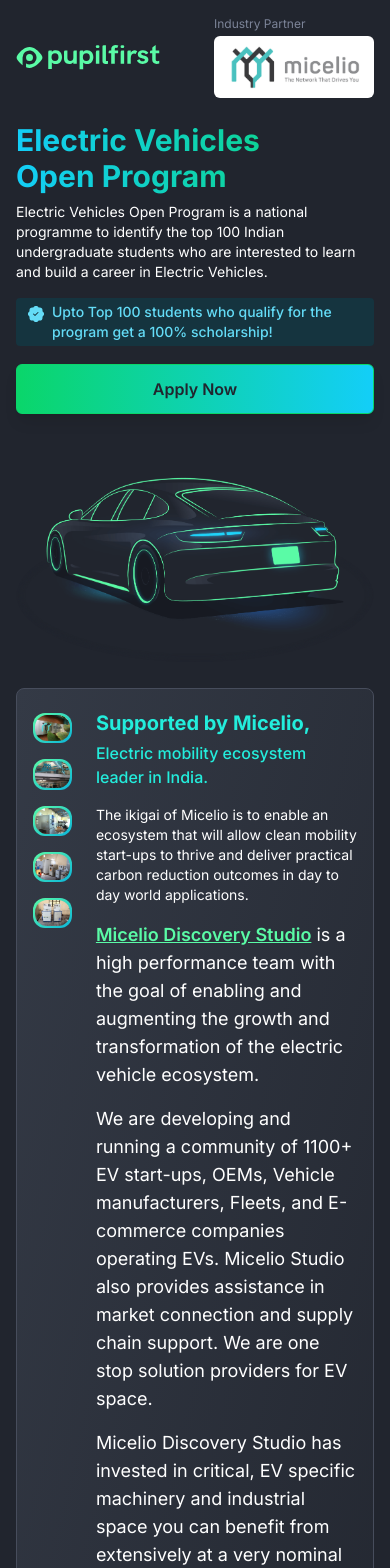
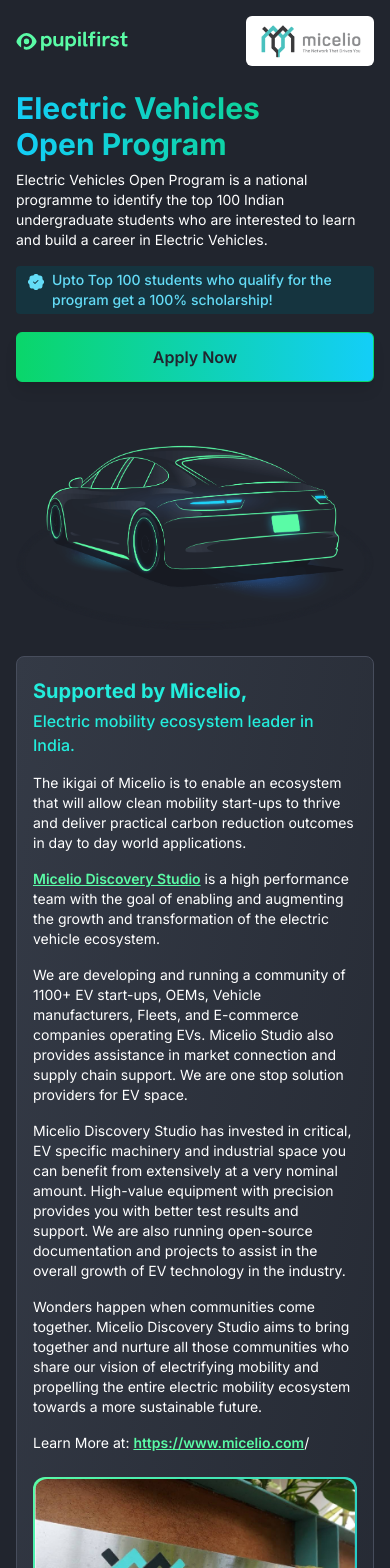
Before and after one commit to reenas/ev.pupilfirst.org, a Next.js app: page / in a window 390 px wide. Shown: the top 1568 px of the page. Built offline with nearby package versions, Linux system fonts and the light colour scheme.

Commit message:
Minor style fixes for mobile

```diff
--- a/pages/index.js
+++ b/pages/index.js
@@ -84,15 +84,15 @@
           <header className=" max-w-6xl 2xl:max-w-7xl mx-auto py-4 lg:py-8 px-4 xl:px-0">
             <div className="flex justify-between items-center">
               <img
-                className="block w-36 md:w-44"
+                className="block w-28 md:w-44"
                 src="logos/pupilfirst-logo.svg"
                 alt="Pupilfirst Logo"
               />
               <div>
-                <p className="text-xs text-gray-500 pb-1">Industry Partner</p>
+                <p className="hidden md:block text-xs text-gray-500 pb-1">Industry Partner</p>
                 <div className="rounded-md bg-white px-2 py-1">
                   <img
-                    className="block w-36 md:w-44"
+                    className="block w-28 md:w-44"
                     src="logos/micelio-logo.jpg"
                     alt="Micelio Logo"
                   />
@@ -151,8 +151,8 @@
         </section>
         <section className="mx-4 xl:mx-0 pb-10 md:pb-16">
           <div className="bg-gradient-to-br from-gray-800 to-gray-900 rounded-lg border border-gray-700 relative overflow-hidden max-w-6xl 2xl:max-w-7xl mx-auto p-4 lg:p-10">
-            <div className="grid lg:grid-cols-2 grid-flow-col gap-6">
-              <div className="flex flex-col space-y-4 mt-2">
+            <div className="flex flex-col-reverse lg:flex-row lg:space-x-6">
+              <div className="lg:w-1/2 flex flex-col space-y-4 mt-6 lg:mt-2">
                 <div className="bg-gradient-to-br from-primary-400 to-secondary-500 p-0.5 rounded-xl">
                   <img
                     className="object-contain w-full h-full relative rounded-xl"
@@ -191,7 +191,7 @@
                   </div>
                 </div>
               </div>
-              <div className="text-white text-lg space-y-4">
+              <div className="lg:w-1/2 text-white text-lg space-y-4">
                 <div className="flex justify-between pt-1">
                   <div className="flex-1">
                     <h2 className="text-xl md:text-3xl text-tertiary-300">
@@ -200,28 +200,28 @@
                     </h2>
                   </div>
                 </div>
-                <p className="mt-2 text-sm md:text-base lg:text-lg">
+                <p className="text-sm md:text-base lg:text-lg">
                   The ikigai of Micelio is to enable an ecosystem that will
                   allow clean mobility start-ups to thrive and deliver practical
                   carbon reduction outcomes in day to day world applications.
                 </p>
 
-                <p>
-                  <a href="https://www.miceliostudio.com/" target="_blank" className="text-primary-400 font-semibold underline">
+                <p className="text-sm md:text-base lg:text-lg">
+                  <a href="https://www.miceliostudio.com/" target="_blank" className="text-primary-400 font-semibold underline hover:text-primary-500">
                     Micelio Discovery Studio
                   </a>{" "}
                   is a high performance team with the goal of enabling and
                   augmenting the growth and transformation of the electric
                   vehicle ecosystem.
                 </p>
-                <p>
+                <p className="text-sm md:text-base lg:text-lg">
                   We are developing and running a community of 1100+ EV
                   start-ups, OEMs, Vehicle manufacturers, Fleets, and E-commerce
                   companies operating EVs. Micelio Studio also provides
                   assistance in market connection and supply chain support. We
                   are one stop solution providers for EV space.
                 </p>
-                <p>
+                <p className="text-sm md:text-base lg:text-lg">
                   Micelio Discovery Studio has invested in critical, EV specific
                   machinery and industrial space you can benefit from
                   extensively at a very nominal amount. High-value equipment
@@ -230,17 +230,17 @@
                   projects to assist in the overall growth of EV technology in
                   the industry.
                 </p>
-                <p>
+                <p className="text-sm md:text-base lg:text-lg">
                   Wonders happen when communities come together. Micelio
                   Discovery Studio aims to bring together and nurture all those
                   communities who share our vision of electrifying mobility and
                   propelling the entire electric mobility ecosystem towards a
                   more sustainable future.
                 </p>
-                <p className="mt-3">
+                <p className="text-sm md:text-base lg:text-lg">
                   Learn More at:{" "}
                   <a
-                    className="text-primary-400 font-semibold underline"
+                    className="text-primary-400 font-semibold underline hover:text-primary-500"
                     target="_blank"
                     href="https://www.micelio.com"
                   >
@@ -354,12 +354,13 @@
                         More?
                       </h3>
                       <p className="ml-8 pt-1 text-sm lg:text-lg text-white">
-                        Read the terms and conditions
+                        Read the
                         <a
                           href="https://r.sv.co/ev-open-terms"
-                          className="pl-1 text-secondary-600 font-semibold cursor-pointer hover:text-secondary-700"
+                          target="_blank"
+                          className="pl-1 text-primary-400 underline cursor-pointer hover:text-primary-500"
                         >
-                          here
+                          terms and conditions
                         </a>
                       </p>
                     </div>
@@ -441,9 +442,6 @@
                         </div>
                       </div>
                     </div>
-                    <p className="hidden text-gray-400 text-sm pl-px pt-2">
-                      Check out the program terms here -{" "}
-                    </p>
                   </div>
                 </div>
               </div>
```
